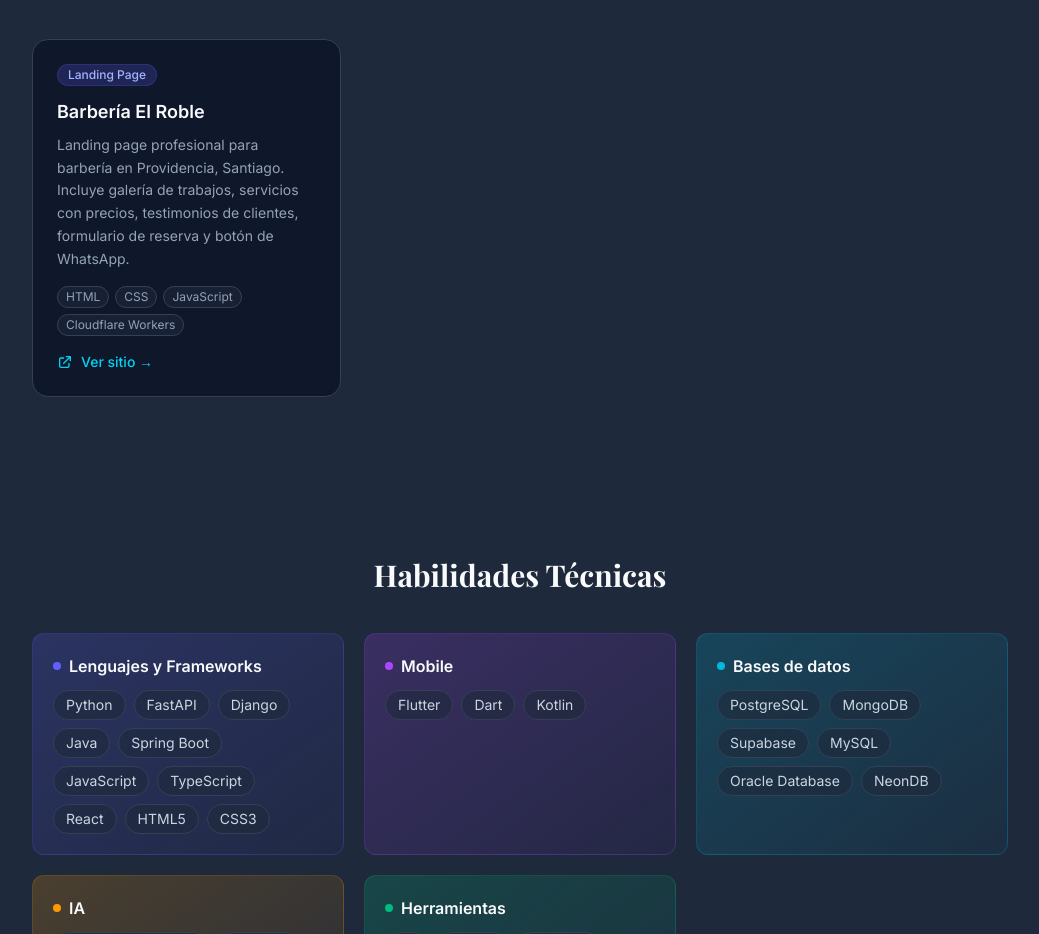
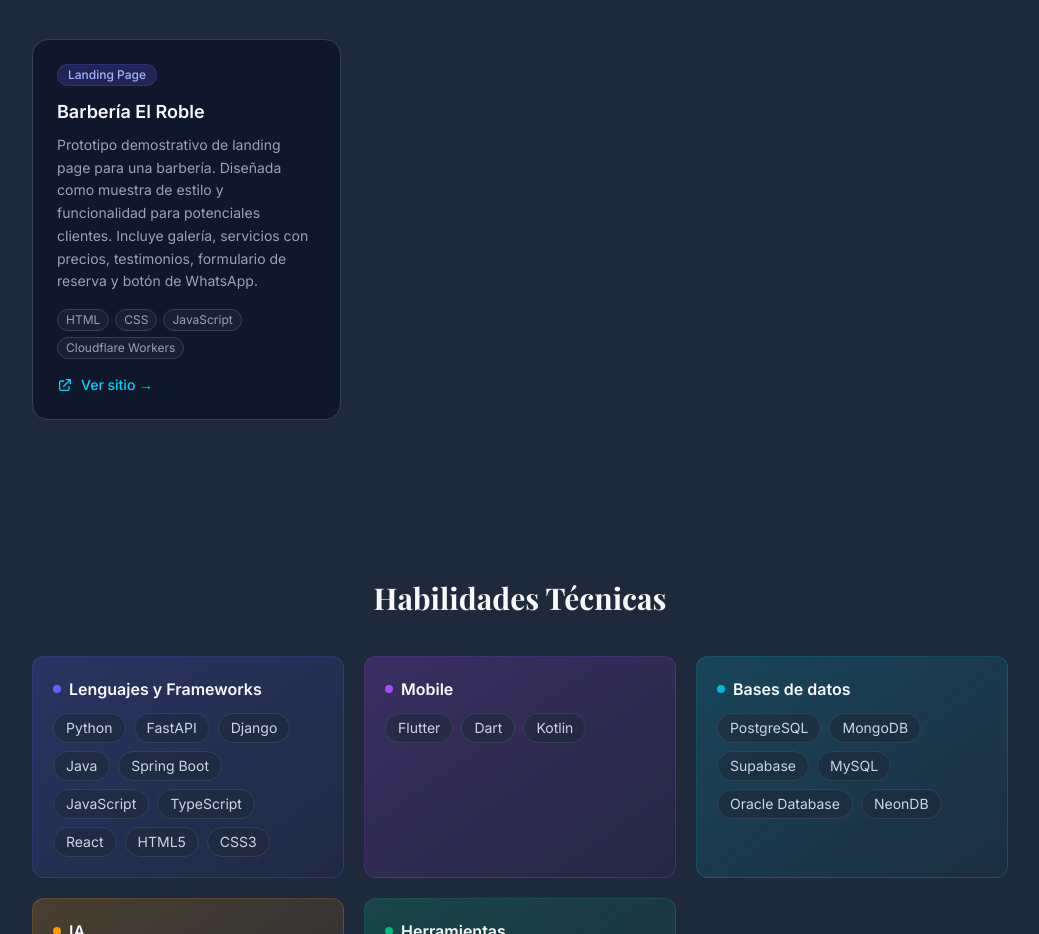
Before and after one commit to WhiteLyon-JV/Portafolio, a Next.js app: page / in a window 1280 px wide. Shown: the part 2720-3654 px from the top of the page, without its empty margins (120-1159 px from the left). Built offline with nearby package versions, Linux system fonts and the light colour scheme; a web font is replaced by a local one.

Commit message:
Clarify freelance landing page as demo prototype

```diff
--- a/src/components/Services.tsx
+++ b/src/components/Services.tsx
@@ -7,7 +7,7 @@ const services = [
     title: "Barbería El Roble",
     type: "Landing Page",
     description:
-      "Landing page profesional para barbería en Providencia, Santiago. Incluye galería de trabajos, servicios con precios, testimonios de clientes, formulario de reserva y botón de WhatsApp.",
+      "Prototipo demostrativo de landing page para una barbería. Diseñada como muestra de estilo y funcionalidad para potenciales clientes. Incluye galería, servicios con precios, testimonios, formulario de reserva y botón de WhatsApp.",
     tech: ["HTML", "CSS", "JavaScript", "Cloudflare Workers"],
     url: "https://barberia-el-roble.javier05jean96.workers.dev/",
   },
```
